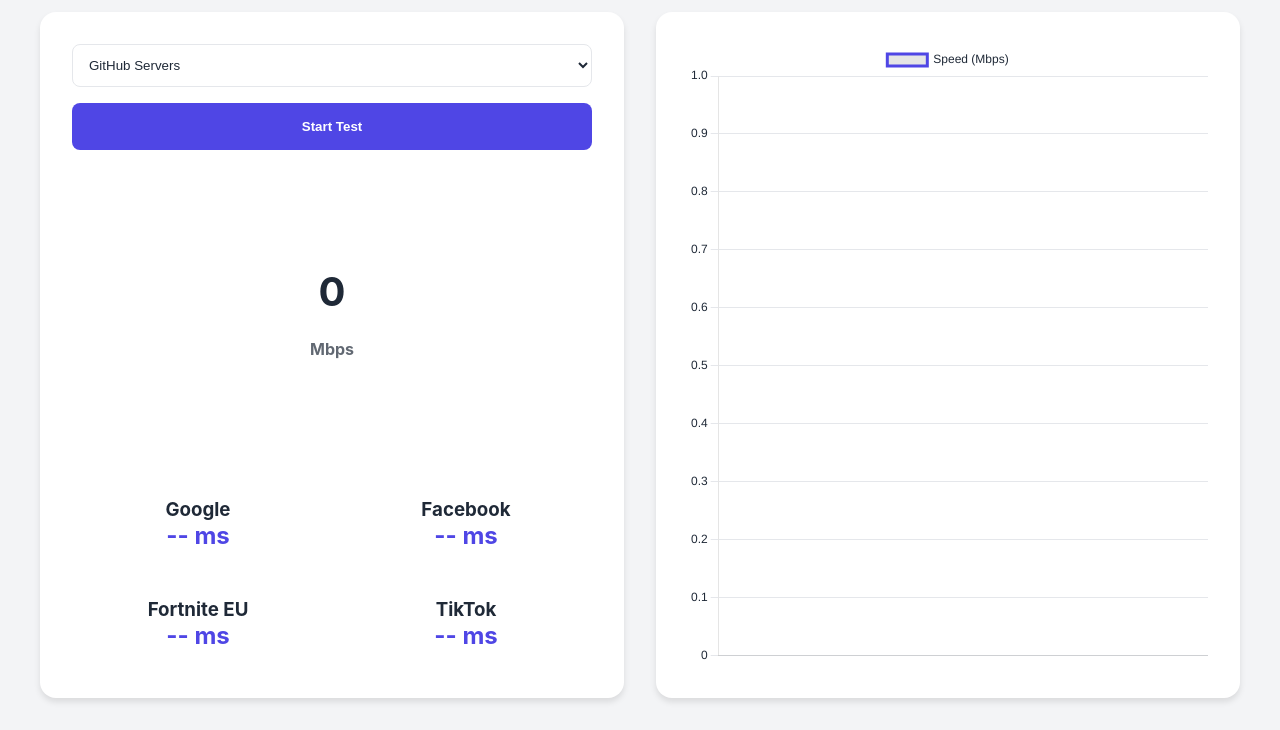
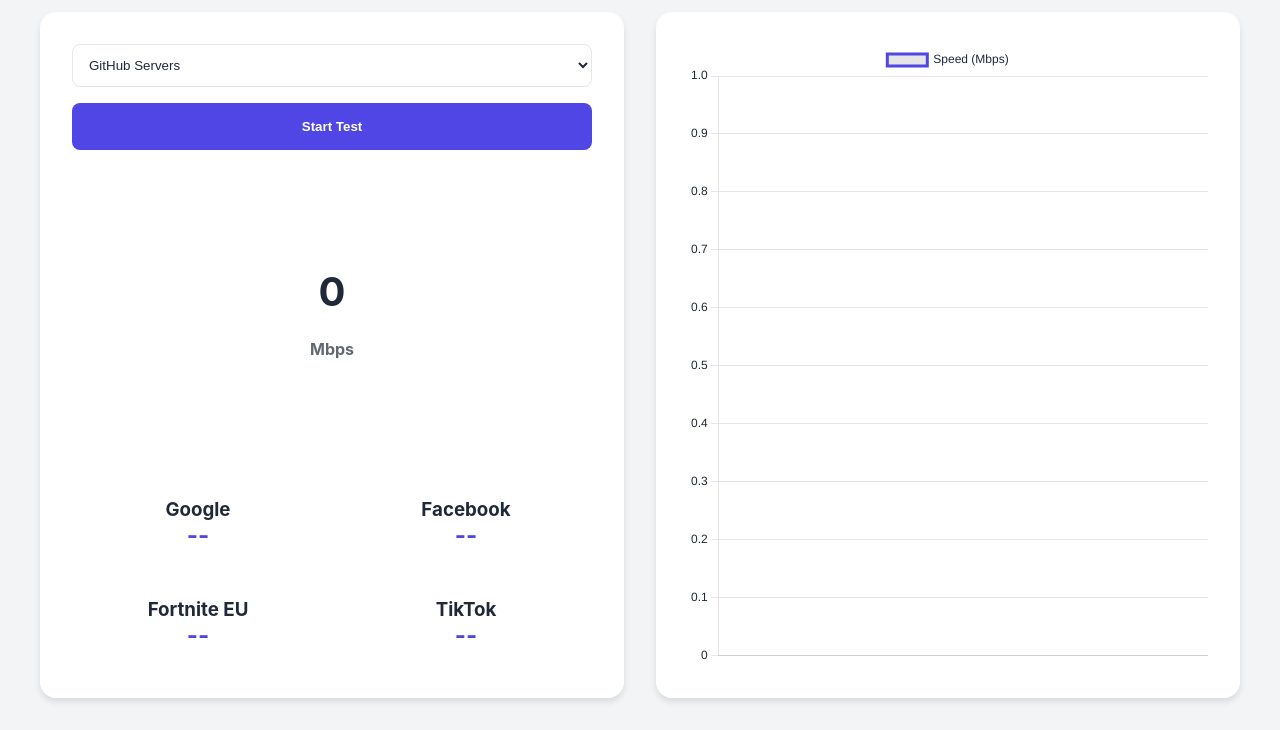
Before and after one commit to dddevid/DevSpeedTest, a plain HTML site: page index.html in a window 1280 px wide. Shown: the part 96-826 px from the top of the page. Drawn offline with nearby package versions, Linux system fonts and the light colour scheme; no server answers.

Commit message:
Update index.html

```diff
--- a/index.html
+++ b/index.html
@@ -319,10 +319,22 @@
 
     for (const server of servers) {
         const ping = await pingServer(server.url);
-                const card = document.querySelector(`.ping-card:has(h3:contains('${server.name}')) .ping-value`);
-                card.textContent = ping === '--' ? '--' : `${ping} ms`;
+
+        // Trova la card basandoti sul testo del titolo
+        const cards = document.querySelectorAll('.ping-card');
+        for (const card of cards) {
+            const title = card.querySelector('h3');
+            if (title && title.textContent === server.name) {
+                const valueElement = card.querySelector('.ping-value');
+                if (valueElement) {
+                    valueElement.textContent = ping === '--' ? '--' : `${ping} ms`;
+                }
+                break;
             }
         }
+    }
+}
+
 
         async function startTest() {
             const ctx = initSpeedCanvas();
```
Lines whose indentation alone changed are shown as unchanged.
